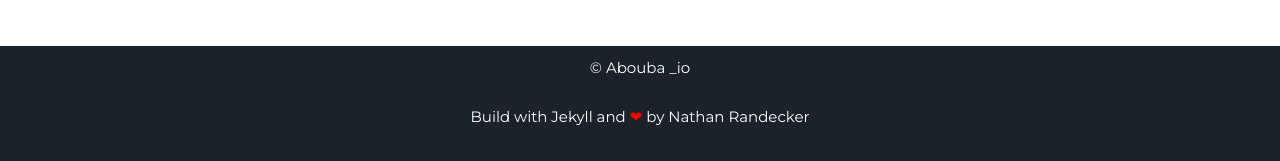
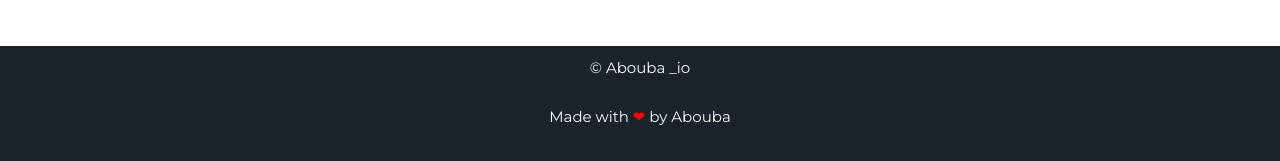
Before and after one commit to boubex/portfolio, a Jekyll site: the page built from index.html, in a window 1280 px wide. Shown: the part 1782-1943 px from the top of the page. Built offline with Jekyll 4.4.1, drawn with Linux system fonts in a browser that asks for light colours.

Commit message:
edited the footer

```diff
--- a/_includes/footer.html
+++ b/_includes/footer.html
@@ -1,6 +1,6 @@
 <footer class="footer">
     <p>&copy; {{site.username}}</p>
-    <p>Build with Jekyll and <span class="love">❤</span> by <a href="https://nrandecker.github.io">Nathan Randecker</a></p>
+    <p>Made with <span class="love">❤</span> by <a href="#">Abouba</a></p>
 </footer>
 <script src="//cdn.jsdelivr.net/particles.js/2.0.0/particles.min.js"></script>
 <script src="{{ "/assets/js/sweet-scroll.min.js" | prepend: site.baseurl }}"></script>
```
